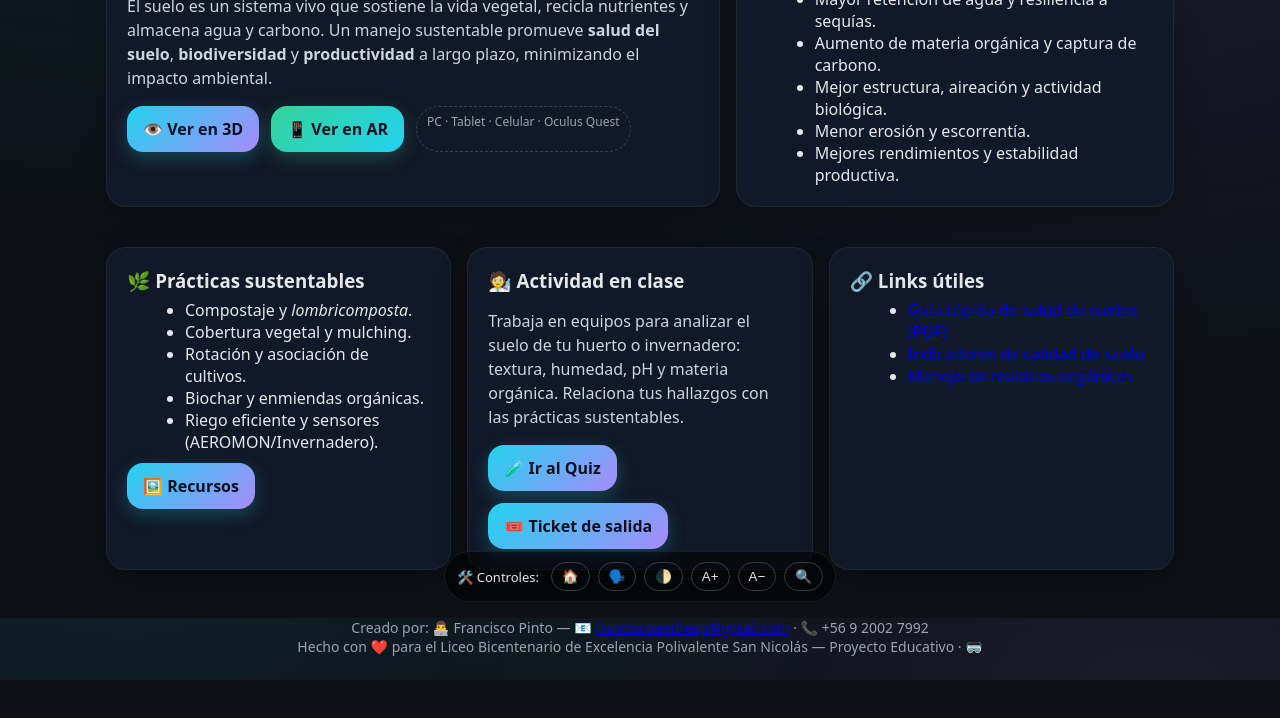
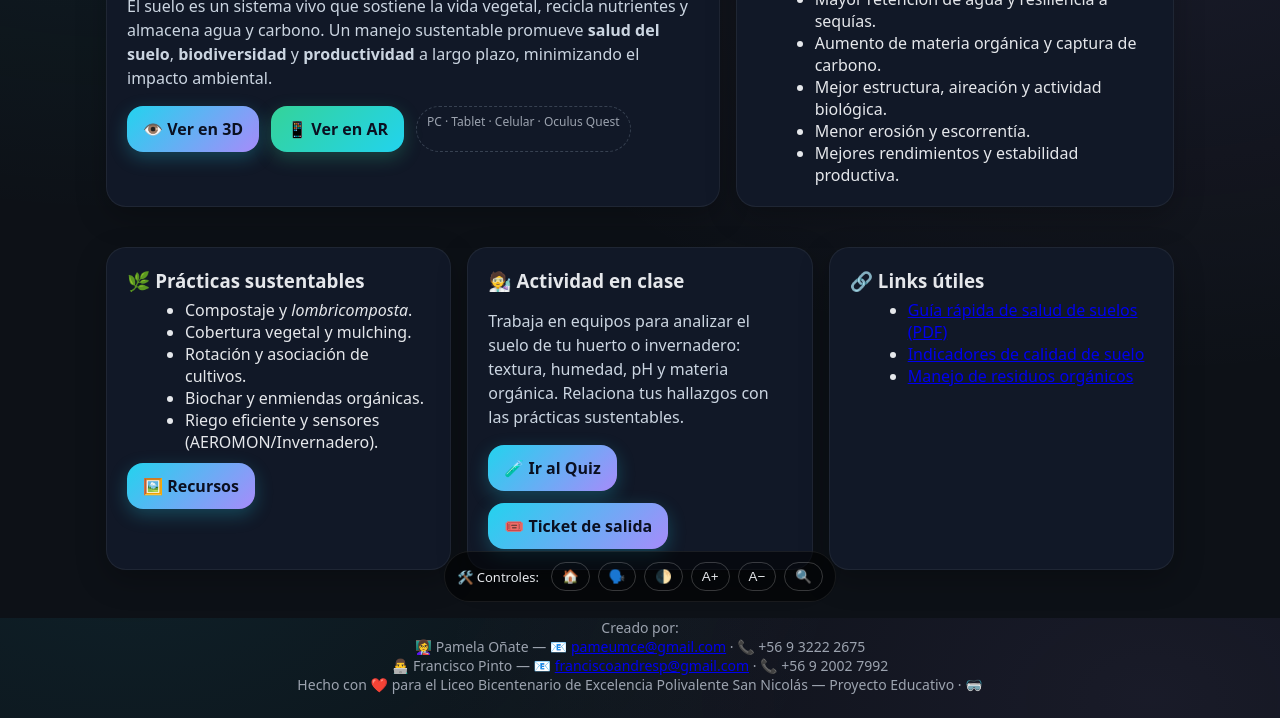
Before and after one commit to panchopinto/suelo-sustentable, a plain HTML site: page index.html in a window 1280 px wide. Shown: the part 182-900 px from the top of the page. Before the commit the page ends 862 px from the top, so only its background shows below. Drawn offline with Linux system fonts and the light colour scheme.

Commit message:
Update index.html

```diff
--- a/index.html
+++ b/index.html
@@ -80,7 +80,9 @@
   </section>
 
   <footer class="site">
-    <div>Creado por: 👨‍💻 Francisco Pinto — 📧 <a href="mailto:franciscoandresp@gmail.com">franciscoandresp@gmail.com</a> · 📞 +56 9 2002 7992</div>
+    <div>Creado por:</div>
+    <div>👩‍🏫 Pamela Oñate — 📧 <a href="mailto:pameumce@gmail.com">pameumce@gmail.com</a> · 📞 +56 9 3222 2675</div>
+    <div>👨‍💻 Francisco Pinto — 📧 <a href="mailto:franciscoandresp@gmail.com">franciscoandresp@gmail.com</a> · 📞 +56 9 2002 7992</div>
     <div>Hecho con ❤️ para el Liceo Bicentenario de Excelencia Polivalente San Nicolás — Proyecto Educativo · 🥽</div>
   </footer>
 </body>
```
